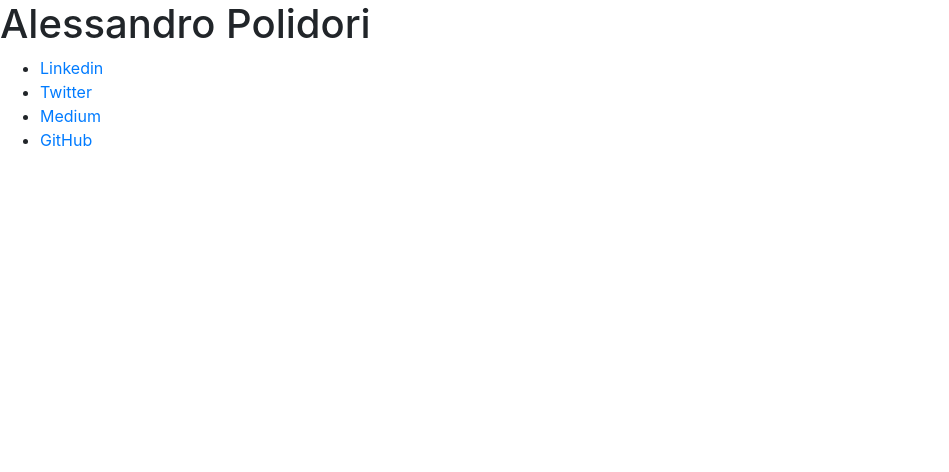
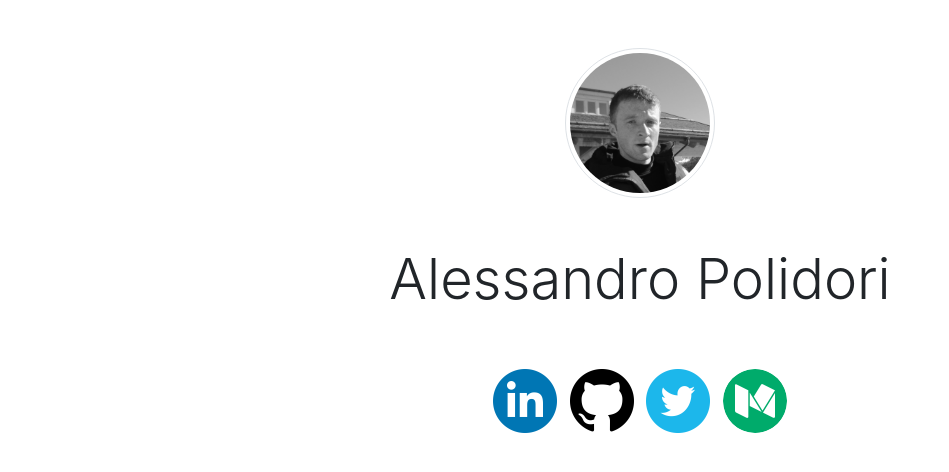
Before and after one commit to alepolidori/www.alessandropolidori.com, a website: page index.html in a window 1280 px wide. Shown: the whole page, without its empty margins (0-949 px from the left). Drawn offline with nearby package versions, Linux system fonts and the light colour scheme.

Commit message:
Add photo and social links using bootstrap

```diff
--- a/index.html
+++ b/index.html
@@ -7,13 +7,40 @@
   <link rel="stylesheet" href="node_modules/bootstrap/dist/css/bootstrap.min.css">
 </head>
 <body>
-  <h1>Alessandro Polidori</h1>
-  <ul>
-    <li><a href="https://www.linkedin.com/in/alessandropolidori/">Linkedin</a></li>
-    <li><a href="https://twitter.com/ale_polidori">Twitter</a></li>
-    <li><a href="https://medium.com/@ale_polidori">Medium</a></li>
-    <li><a href="https://github.com/alepolidori">GitHub</a></li>
-  </ul>
+  <div class="container">
+    <div class="row text-center pt-5">
+      <div class="col">
+        <img src="img/photo.jpg" width="150" class="rounded-circle img-thumbnail" alt="Alessandro Polidori's photo">
+        <h1 class="display-4 mt-5">Alessandro Polidori</h1>
+      </div>
+    </div>
+    <div class="row text-center pt-5">
+      <div class="col">
+        <ul class="list-inline">
+          <li class="list-inline-item">
+            <a href="https://www.linkedin.com/in/alessandropolidori">
+              <img width="64" src="img/linkedin-logo-512.png" alt="Linkedin logo">
+            </a>
+          </li>
+          <li class="list-inline-item">
+            <a href="https://github.com/alepolidori">
+              <img width="64" src="img/github-logo-512.png" alt="GitHub logo">
+            </a>
+          </li>
+          <li class="list-inline-item">
+            <a href="https://twitter.com/ale_polidori">
+              <img width="64" src="img/twitter-logo-512.png" alt="Twitter logo">
+            </a>
+          </li>
+          <li class="list-inline-item">
+            <a href="https://medium.com/@ale_polidori">
+              <img class="rounded-circle" width="64" src="img/medium-logo-512.png" alt="Medium logo">
+            </a>
+          </li>
+        </ul>
+      </div>
+    </div>
+  </div>
   <script src="node_modules/jquery/dist/jquery.min.js"></script>
   <script src="node_modules/bootstrap/dist/js/bootstrap.min.js"></script>
 </body>
```
Also changed, not shown: img/github-logo-512.png (added), img/linkedin-logo-512.png (added), img/medium-logo-512.png (added), img/photo.jpg (added), img/twitter-logo-512.png (added), 1 other file.
